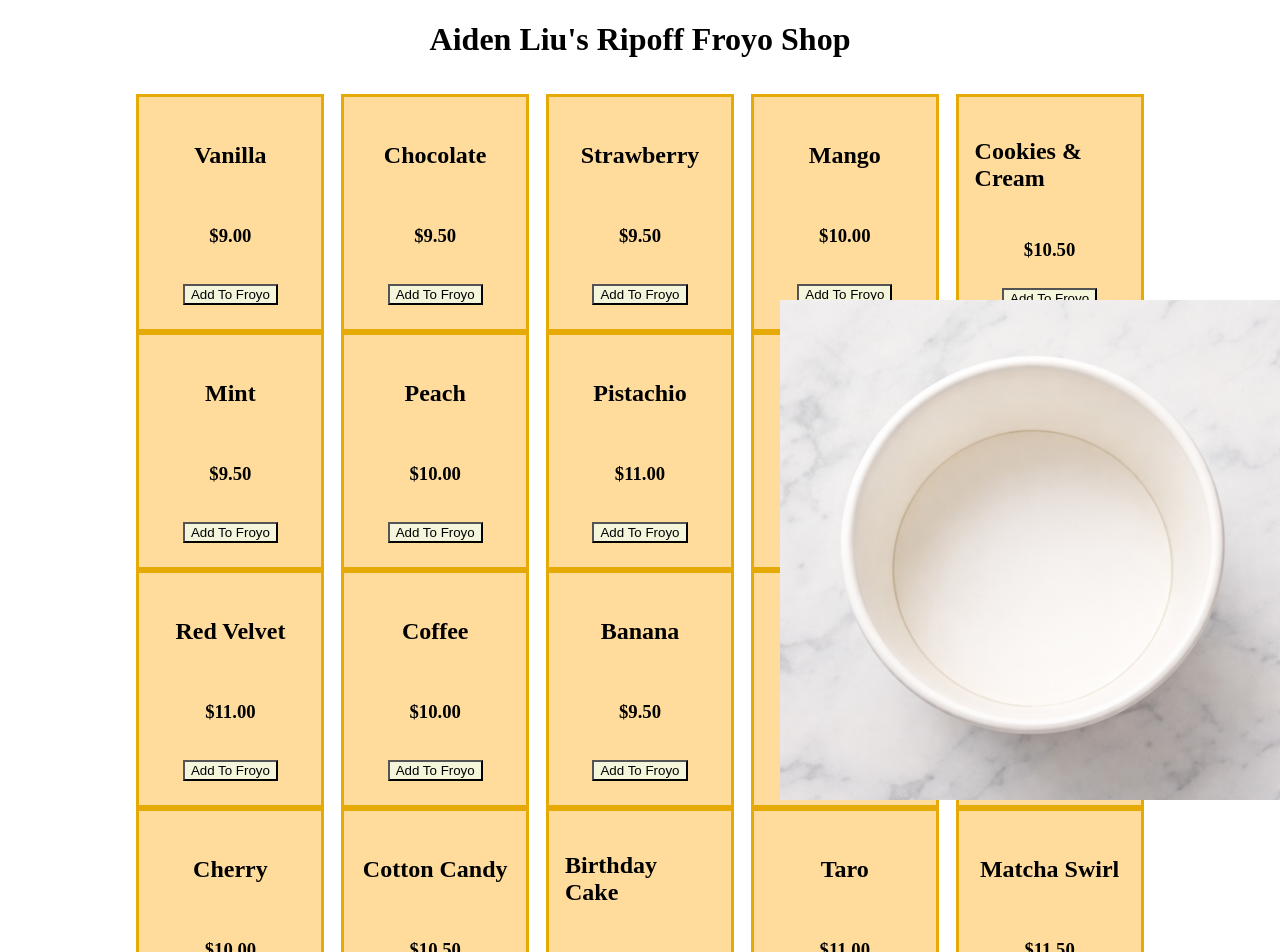
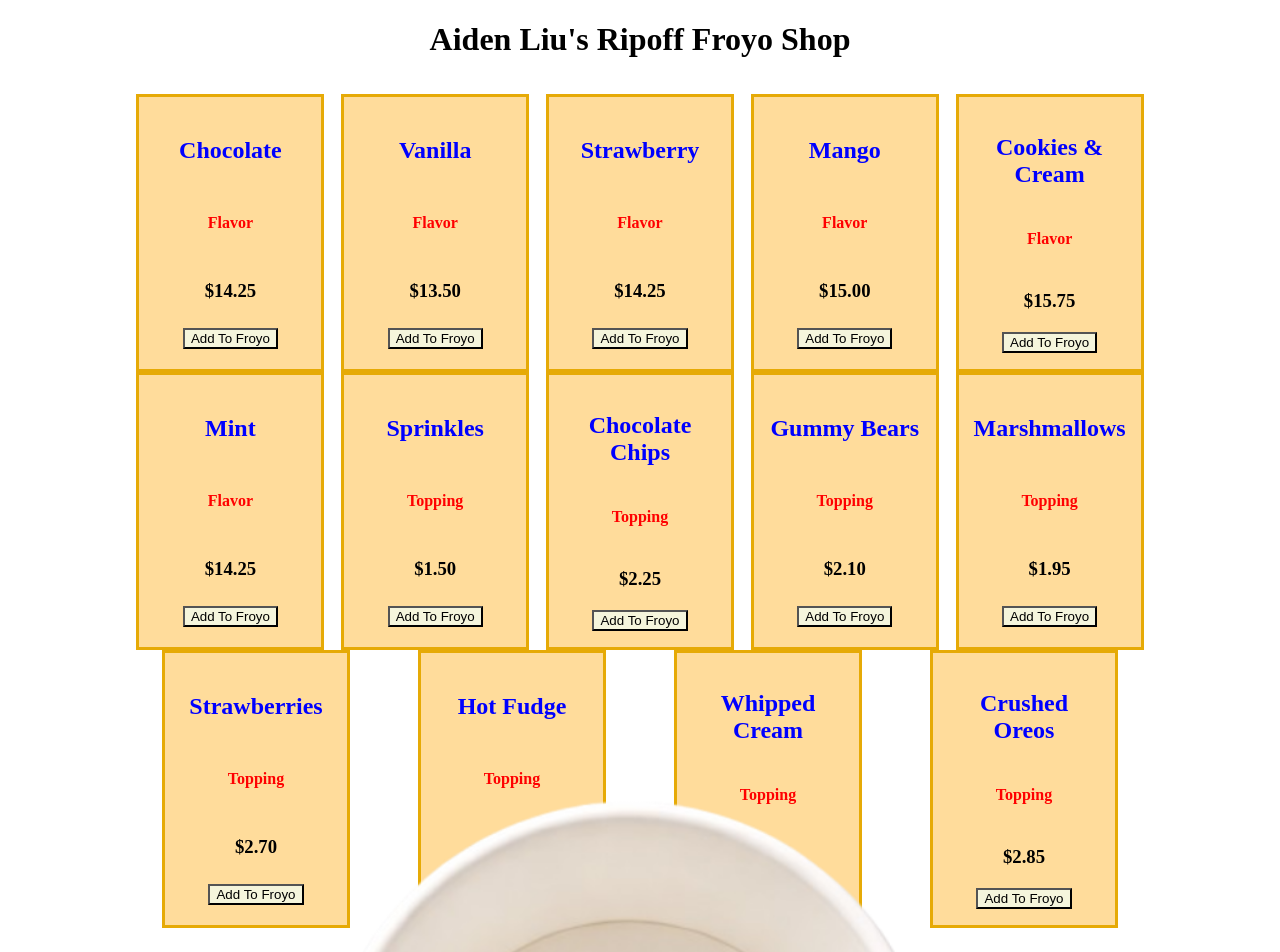
Before and after one commit to staten-island-tech/vue-reactivity-project-rayrayrayrayray5, a Vue app in the folder app/: page / in a window 1280 px wide. Shown: the top 952 px of the page. Built offline with nearby package versions, Linux system fonts and the light colour scheme.

Commit message:
weiming weng wants to be a fart doctor

```diff
--- a/app/src/components/froyocard.vue
+++ b/app/src/components/froyocard.vue
@@ -1,29 +1,39 @@
 <template>
   <div>
     <h2>{{ froyo.flavor }}</h2>
-        <h3>${{ froyo.cost.toFixed(2)}}</h3>
+    <h4>{{ froyo.type }}</h4>
+    <h3>${{ froyo.cost.toFixed(2) }}</h3>
     <slot></slot>
   </div>
 </template>
 
 <script setup>
 defineProps({
-    froyo:{
-        type:Object,
+  froyo: {
+    type: Object,
     required: true,
   },
 })
 </script>
 
-<style  scoped>
-div{
-    display:flex;
+<style scoped>
+div {
+  display: flex;
   flex-direction: column;
   justify-content: space-around;
   align-items: center;
-    height: 200px;
+  height: 240px;
   width: 150px;
   border: 3px solid rgb(230, 170, 6);
   background-color: rgb(255, 220, 155);
 }
+h4 {
+  color: rgb(255, 0, 0);
+}
+h2 {
+  color: blue;
+}
+div {
+  text-align: center;
+}
 </style>
--- a/app/src/views/liu.vue
+++ b/app/src/views/liu.vue
@@ -1,68 +1,59 @@
 <template>
   <h1>Aiden Liu's Ripoff Froyo Shop</h1>
   <div class="container">
-
-        <FroyoCard @click="addToFroyo(froyo)" v-for="froyo in flavorlist" :key="froyo.flavor" :froyo="froyo">
+    <FroyoCard
+      @click="addToFroyo(froyo)"
+      v-for="froyo in flavorlist"
+      :key="froyo.flavor"
+      :froyo="froyo"
+    >
       <button>Add To Froyo</button>
     </FroyoCard>
   </div>
   <div class="froyo-cart">
     <h1>Your Froyo</h1>
     <ul>
-    <h2 v-for="item in cart" :key="item.flavor">{{ item.flavor }} — ${{ item.cost.toFixed(2) }}</h2>
+      <h2 v-for="item in cart" :key="item.flavor">
+        {{ item.flavor }} — ${{ item.cost.toFixed(2) }}
+      </h2>
     </ul>
     <h2>Total: ${{ totalCost.toFixed(2) }}</h2>
-  <img class="aidenliu" src="/aiden liu froyo bowl empty.png" alt="aiden liu empty bowl">
+    <img
+      class="aidenliu"
+      src="/aiden liu froyo bowl empty no background.png"
+      alt="aiden liu empty bowl"
+    />
   </div>
 </template>
 
 <script setup>
-import {ref} from 'vue'
-import FroyoCard from '@/components/froyocard.vue';
+import { ref } from 'vue'
+import FroyoCard from '@/components/froyocard.vue'
 
 const cart = ref([])
 const totalCost = ref(0)
-function addToFroyo(item){
+function addToFroyo(item) {
   cart.value.push(item)
   totalCost.value += item.cost
   console.log(cart, totalCost.value.toFixed(2))
 }
 
 const flavorlist = ref([
-  { flavor: "Vanilla", cost: 9.00, type: "cream" },
-  { flavor: "Chocolate", cost: 9.50, type: "cream" },
-  { flavor: "Strawberry", cost: 9.50, type: "cream" },
-  { flavor: "Mango", cost: 10.00, type: "cream" },
-  { flavor: "Cookies & Cream", cost: 10.50, type: "cream" },
-  { flavor: "Mint", cost: 9.50, type: "cream" },
-  { flavor: "Peach", cost: 10.00, type: "cream" },
-  { flavor: "Pistachio", cost: 11.00, type: "cream" },
-  { flavor: "Raspberry", cost: 10.00, type: "cream" },
-  { flavor: "Pineapple", cost: 10.00, type: "cream" },
-  { flavor: "Red Velvet", cost: 11.00, type: "cream" },
-  { flavor: "Coffee", cost: 10.00, type: "cream" },
-  { flavor: "Banana", cost: 9.50, type: "cream" },
-  { flavor: "Coconut", cost: 10.50, type: "cream" },
-  { flavor: "Lemon", cost: 9.50, type: "cream" },
-  { flavor: "Cherry", cost: 10.00, type: "cream" },
-  { flavor: "Cotton Candy", cost: 10.50, type: "cream" },
-  { flavor: "Birthday Cake", cost: 11.00, type: "cream" },
-  { flavor: "Taro", cost: 11.00, type: "cream" },
-  { flavor: "Matcha Swirl", cost: 11.50, type: "cream" },
-
-  { flavor: "Sprinkles", cost: 1.00, type: "topping" },
-  { flavor: "Chocolate Chips", cost: 1.50, type: "topping" },
-  { flavor: "Cookie Crumbles", cost: 1.70, type: "topping" },
-  { flavor: "Gummy Bears", cost: 1.40, type: "topping" },
-  { flavor: "Marshmallows", cost: 1.30, type: "topping" },
-  { flavor: "Strawberries", cost: 1.80, type: "topping" },
-  { flavor: "Blueberries", cost: 1.80, type: "topping" },
-  { flavor: "Banana Slices", cost: 1.60, type: "topping" },
-  { flavor: "Caramel Drizzle", cost: 1.50, type: "topping" },
-  { flavor: "Hot Fudge", cost: 1.70, type: "topping" },
-  { flavor: "Whipped Cream", cost: 1.20, type: "topping" },
-  { flavor: "Crushed Oreos", cost: 1.90, type: "topping" }
-]);
+  { flavor: 'Chocolate', cost: 14.25, type: 'Flavor' },
+  { flavor: 'Vanilla', cost: 13.5, type: 'Flavor' },
+  { flavor: 'Strawberry', cost: 14.25, type: 'Flavor' },
+  { flavor: 'Mango', cost: 15.0, type: 'Flavor' },
+  { flavor: 'Cookies & Cream', cost: 15.75, type: 'Flavor' },
+  { flavor: 'Mint', cost: 14.25, type: 'Flavor' },
+  { flavor: 'Sprinkles', cost: 1.5, type: 'Topping' },
+  { flavor: 'Chocolate Chips', cost: 2.25, type: 'Topping' },
+  { flavor: 'Gummy Bears', cost: 2.1, type: 'Topping' },
+  { flavor: 'Marshmallows', cost: 1.95, type: 'Topping' },
+  { flavor: 'Strawberries', cost: 2.7, type: 'Topping' },
+  { flavor: 'Hot Fudge', cost: 2.55, type: 'Topping' },
+  { flavor: 'Whipped Cream', cost: 1.8, type: 'Topping' },
+  { flavor: 'Crushed Oreos', cost: 2.85, type: 'Topping' },
+])
 </script>
 
 <style scoped>
@@ -82,30 +73,17 @@ h1 {
   align-items: center;
   flex-wrap: wrap;
 }
-.card {
-  border: 1px solid #ccc;
-  padding: 12px;
-  margin-bottom: 12px;
-  border-radius: 6px;
-  width: 300px;
-  display: flex;
-  flex-direction: column;
-  justify-content: space-around;
-  align-items: center;
-}
-button{
+
+button {
   background-color: beige;
 }
 
-.froyo-cart{
-  background-color: aqua;
-}
-
-.aidenliu{
+.aidenliu {
   position: absolute;
-    bottom: 0;
-    right: 0;
-    width: 500px;
-    height: auto
+  top: 89%;
+  right: 20%;
+  width: 800px;
+  height: auto;
+  padding-bottom: 20px;
 }
 </style>
```
Also changed, not shown: app/public/aiden liu froyo bowl empty no background.png (added), app/public/aiden liu froyo bowl empty.png (deleted). Lines whose indentation alone changed are shown as unchanged.
